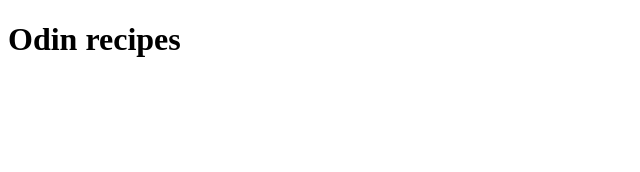
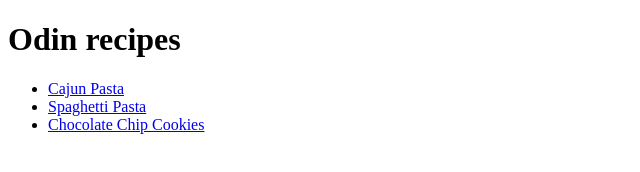
Before and after one commit to sethali/odin-recipes, a plain HTML site: page index.html in a window 1280 px wide. Shown: the whole page, without its empty margins (0-640 px from the left). Drawn offline with Linux system fonts and the light colour scheme.

Commit message:
add all documents for webpage

```diff
--- a/index.html
+++ b/index.html
@@ -2,17 +2,15 @@
 <html lang = "en" >
     <head>
         <meta charset="utf-8" >
-        <title>Odin Recipes Webpage</title>
+        <title>Seths Recipes Webpage</title>
     </head>
     <body>
         <h1>Odin recipes</h1>
         <ul>
-            <a href="recipes/cajun_pasta.html"></a>
-            <a href="recipes/spagetti.html"></a>
-
+            <li><a href="recipes/cajun_pasta.html">Cajun Pasta</a></li>
+            <li><a href="recipes/spagetti.html">Spaghetti Pasta</a></li>
+            <li><a href="recipes/cookies.html">Chocolate Chip Cookies</a></li>
         </ul>
-
-
     </body>
 
 
```
